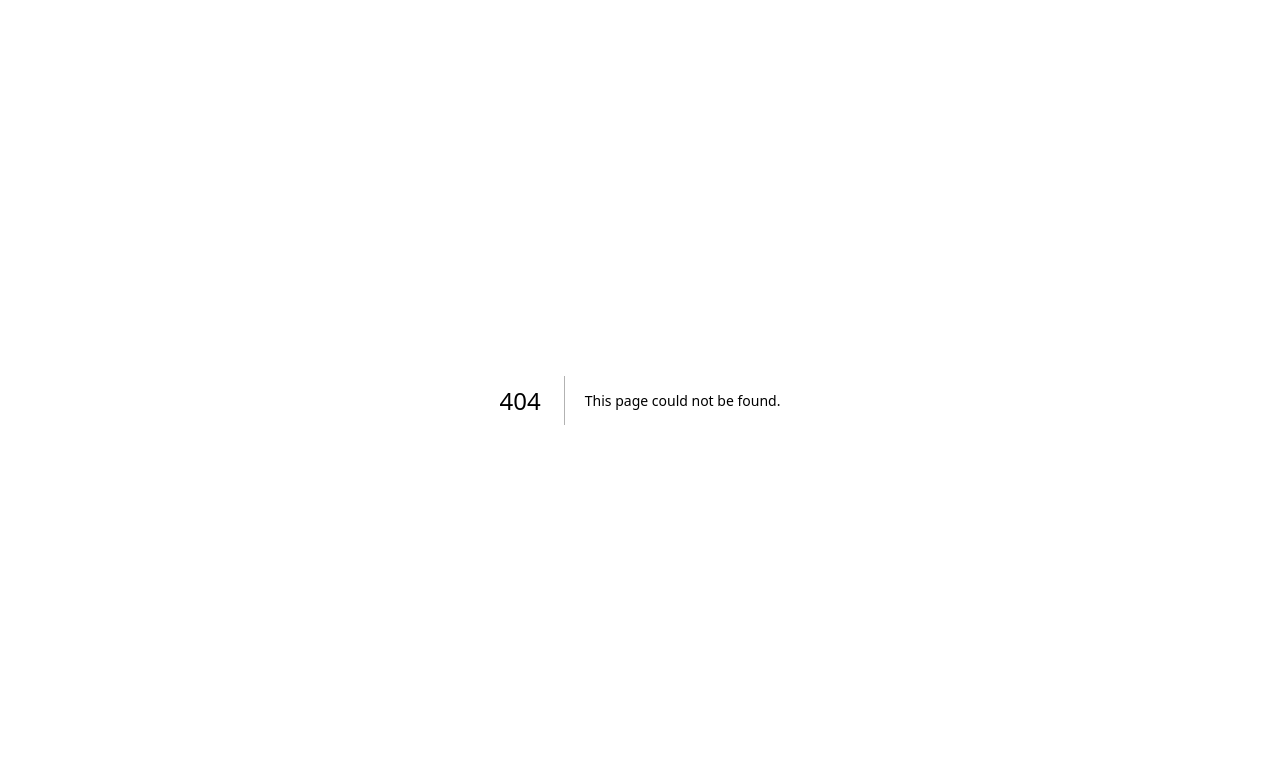
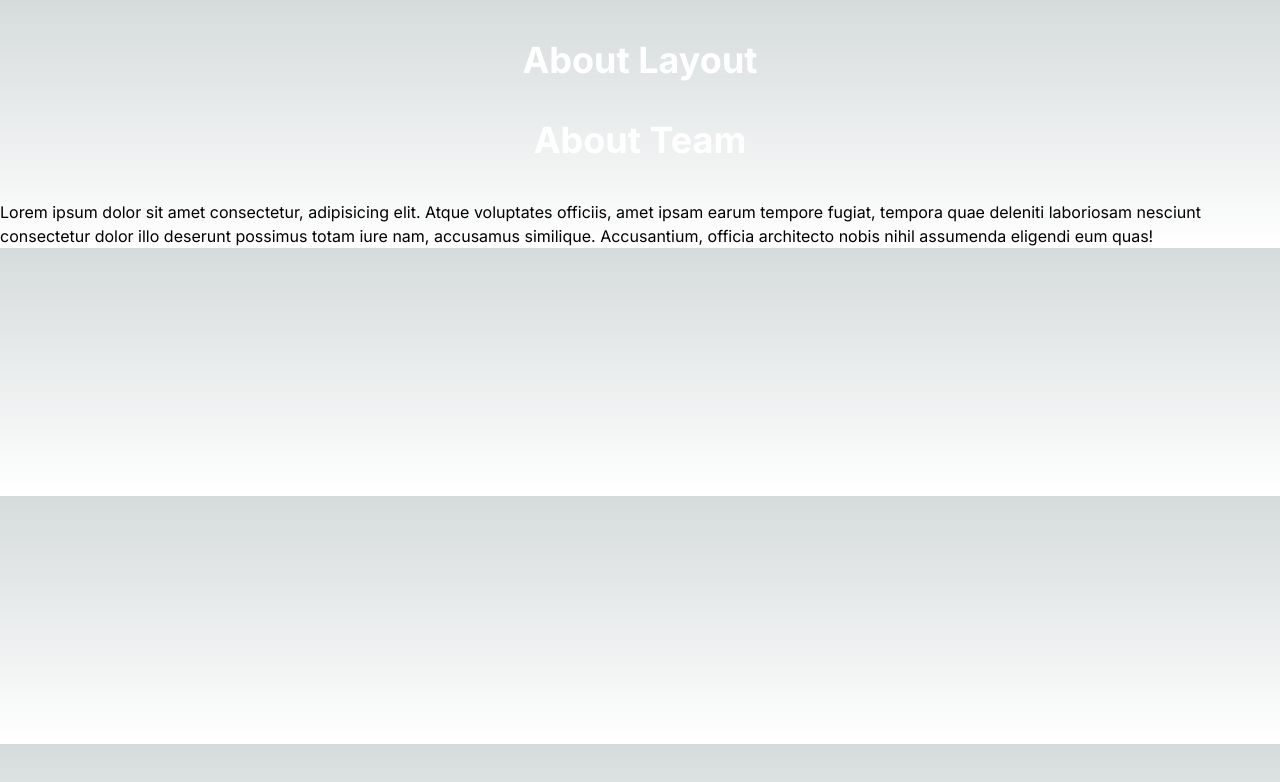
Before and after one commit to Daniel-16/nextjs-tutorials, a Next.js app: page /about/team in a window 1280 px wide. Before the commit this address had no page. Shown: the top 782 px of the page. Built offline with nearby package versions, Linux system fonts and the light colour scheme.

Commit message:
fetch data and more routes

```diff
--- /dev/null
+++ b/app/about/layout.tsx
@@ -0,0 +1,12 @@
+const AboutLayout = ({ children }: { children: React.ReactNode }) => {
+  return (
+    <div className="container mx-auto">
+      <h1 className="font-bold text-white text-4xl text-center mt-10">
+        About Layout
+      </h1>
+      {children}
+    </div>
+  );
+};
+
+export default AboutLayout;
--- a/app/about/page.tsx
+++ b/app/about/page.tsx
@@ -1,8 +1,12 @@
+export const metadata = {
+  title: "About | Next App",
+};
+
 const About = () => {
   return (
     <div className="container mx-auto">
       <h1 className="font-bold text-center text-4xl p-10">About</h1>
-      <p>
+      <p className="px-5 md:px-0">
         Lorem ipsum dolor sit amet consectetur, adipisicing elit. Culpa tenetur,
         ea repellendus fugit sequi eveniet quam id veniam cum quae nemo dolorem
         in a soluta dolorum rerum beatae vero ad. Lorem ipsum dolor sit amet
--- /dev/null
+++ b/app/about/team/page.tsx
@@ -0,0 +1,22 @@
+export const metadata = {
+  title: "About Teams | Next App",
+};
+
+const TeamPage = () => {
+  return (
+    <div className="container mx-auto">
+      <h1 className="text-4xl text-white p-10 font-bold text-center">
+        About Team
+      </h1>
+      <p className="px-5 md:px-0">
+        Lorem ipsum dolor sit amet consectetur, adipisicing elit. Atque
+        voluptates officiis, amet ipsam earum tempore fugiat, tempora quae
+        deleniti laboriosam nesciunt consectetur dolor illo deserunt possimus
+        totam iure nam, accusamus similique. Accusantium, officia architecto
+        nobis nihil assumenda eligendi eum quas!
+      </p>
+    </div>
+  );
+};
+
+export default TeamPage;
--- /dev/null
+++ b/app/components/Button.tsx
@@ -0,0 +1,9 @@
+const Button = ({ buttonText }: { buttonText: string }) => {
+  return (
+    <button className="px-4 py-3 bg-blue-600 font-semibold rounded-lg hover:bg-blue-800">
+      {buttonText}
+    </button>
+  );
+};
+
+export default Button;
--- a/app/layout.tsx
+++ b/app/layout.tsx
@@ -1,22 +1,22 @@
-import './globals.css'
-import type { Metadata } from 'next'
-import { Inter } from 'next/font/google'
+import "./globals.css";
+import type { Metadata } from "next";
+import { Inter } from "next/font/google";
 
-const inter = Inter({ subsets: ['latin'] })
+const inter = Inter({ subsets: ["latin"] });
 
 export const metadata: Metadata = {
-  title: 'Create Next App',
-  description: 'Generated by create next app',
-}
+  title: "Next App",
+  description: "Next practice by DanCodes",
+};
 
 export default function RootLayout({
   children,
 }: {
-  children: React.ReactNode
+  children: React.ReactNode;
 }) {
   return (
     <html lang="en">
       <body className={inter.className}>{children}</body>
     </html>
-  )
+  );
 }
--- a/app/page.tsx
+++ b/app/page.tsx
@@ -1,10 +1,11 @@
 import Link from "next/link";
+import Button from "./components/Button";
 
 const HomePage = () => {
   return (
     <div className="container mx-auto">
       <h1 className="font-bold p-10 text-4xl text-center">HomePage</h1>
-      <ul className="flex flex-row gap-4">
+      <ul className="flex flex-row gap-4 px-24">
         <li className="hover:text-slate-600 hover:cursor-pointer">
           <Link href="/">Home</Link>
         </li>
@@ -14,7 +15,13 @@ const HomePage = () => {
         <li className="hover:text-slate-600 hover:cursor-pointer">
           <Link href="/about/team">Teams</Link>
         </li>
+        <li className="hover:text-slate-600 hover:cursor-pointer">
+          <Link href="/random">Random</Link>
+        </li>
       </ul>
+      <div className="text-center mt-44">
+        <Button buttonText="Get Started" />
+      </div>
     </div>
   );
 };
--- /dev/null
+++ b/app/random/page.tsx
@@ -0,0 +1,32 @@
+async function fetchData() {
+  const response = await fetch("https://jsonplaceholder.typicode.com/posts/")
+    .then((res) => res.json())
+    .then((data) => {
+      return data;
+    });
+  return response;
+}
+
+const RandomData = async () => {
+  const randomData = await fetchData();
+  //   console.log(randomData);
+
+  return (
+    <div className="container mx-auto">
+      <h1 className="text-4xl text-white p-10 font-bold text-center">
+        Random Data
+      </h1>
+      {/* <p className="px-5 md:px-0">{randomData.title}</p> */}
+      <ul>
+        {randomData.map((data: { title: string; id: number; body: string }) => (
+          <li key={data.id} className="mb-5 px-5 md:px-0">
+            <h1 className="font-bold text-lg">{data.title}</h1>
+            <p className="text-sm">{data.body}</p>
+          </li>
+        ))}
+      </ul>
+    </div>
+  );
+};
+
+export default RandomData;
```
